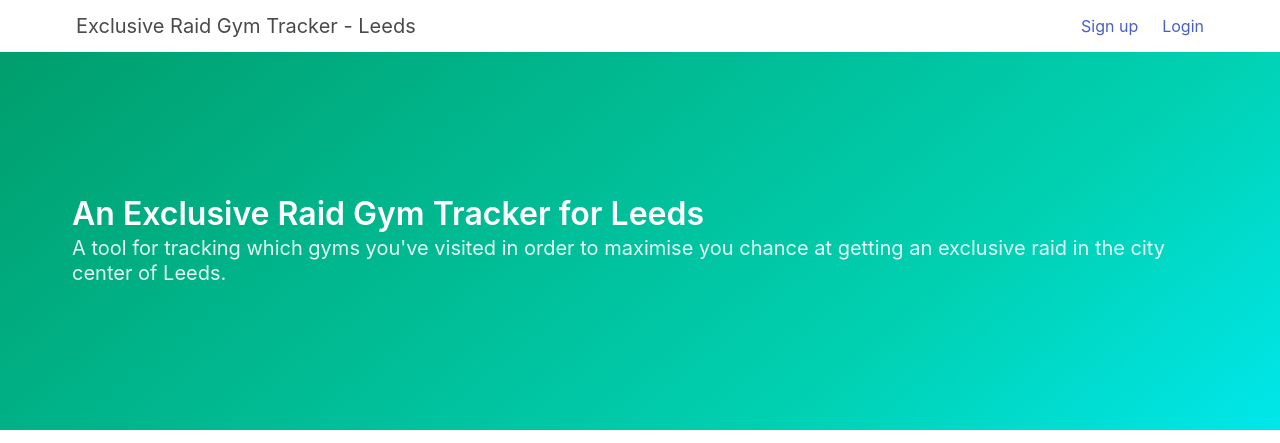
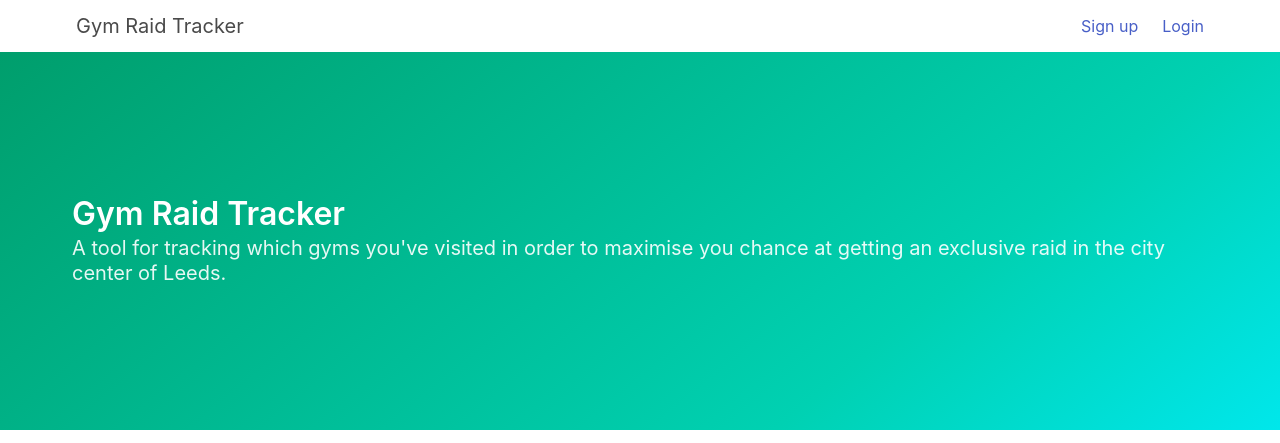
Before and after one commit to Gimpneek/exclusive-raid-gym-tracker, a Django app: template app/templates/app/homepage.html in a window 1280 px wide. Shown: the top 443 px of the page. Run offline with Django 3.2, Linux system fonts and the light colour scheme; the template is opened without the code that fills it, so the values that code supplies are empty; some libraries are stand-ins or nearby versions.

Commit message:
- Adding Pogo Leeds Logo

```diff
--- a/app/templates/app/base.html
+++ b/app/templates/app/base.html
@@ -3,7 +3,7 @@
 <head>
     <meta charset="UTF-8">
     <meta name="viewport" content="width=device-width, initial-scale=1">
-    <title>Exclusive Raid Gym Tracker - Leeds</title>
+    <title>Gym Raid Tracker</title>
     <link href="https://cdnjs.cloudflare.com/ajax/libs/bulma/0.5.1/css/bulma.min.css" rel="stylesheet"/>
     <style>
         .has-background-image{
@@ -20,7 +20,7 @@
           <div class="navbar-start">
             <div class="navbar-item">
               <h1 class="subtitle">
-                Exclusive Raid Gym Tracker - Leeds
+                Gym Raid Tracker
               </h1>
             </div>
           </div>
@@ -39,7 +39,7 @@
         <nav class="navbar is-hidden-desktop section">
                 <div class="columns is-mobile">
                     <div class="column">
-                        <h3 class="subtitle">Exclusive Raid Gym Tracker - Leeds</h3>
+                        <h3 class="subtitle">Gym Raid Tracker</h3>
                     </div>
                     <div class="column">
                         <div class="field is-grouped is-pulled-right">
@@ -71,7 +71,7 @@
       <div class="container">
         <div class="content has-text-centered">
           <p>
-            <strong>Exclusive Raid Tracker - Leeds</strong> by <a href="http://colinwren.is/awesome">Colin Wren</a>.
+            <strong>Raid Gym Tracker</strong> by <a href="http://colinwren.is/awesome">Colin Wren</a>.
           </p>
           <p>
             <a class="icon" href="https://github.com/gimpneek/exclusive_raid_tracker">
--- a/app/templates/app/homepage.html
+++ b/app/templates/app/homepage.html
@@ -4,7 +4,7 @@
       <div class="hero-body">
         <div class="container">
           <h1 class="title">
-            An Exclusive Raid Gym Tracker for Leeds
+            Gym Raid Tracker
           </h1>
           <h2 class="subtitle">
             A tool for tracking which gyms you've visited in order to maximise you chance at getting an exclusive raid in the city center of Leeds.
@@ -14,6 +14,11 @@
     </section>
 {%  endblock %}
 {% block content %}
+    <div class="columns">
+        <div class="column pull-right is-one-quarter is-hidden-tablet has-text-centered">
+            <img src="/static/pogo-leeds-logo-grey.png" style="max-width: 350px;">
+        </div>
+        <div class="column">
             <h2>How it works</h2>
             <ol>
                 <li><a href="/signup/">Sign up for an account</a></li>
@@ -25,4 +30,9 @@
                 <li>See when a raid is active on a gym you need to do a raid on</li>
                 <li>See how many others need to do a raid on a particular gym - so you can organise a raid party</li>
             </ul>
+        </div>
+        <div class="column pull-right is-one-quarter is-hidden-mobile">
+            <img src="/static/pogo-leeds-logo-grey.png">
+        </div>
+    </div>
 {% endblock %}
--- a/exclusive_raid_tracker/settings.py
+++ b/exclusive_raid_tracker/settings.py
@@ -118,9 +118,10 @@ USE_TZ = True
 
 # Static files (CSS, JavaScript, Images)
 # https://docs.djangoproject.com/en/1.11/howto/static-files/
-
 STATIC_URL = '/static/'
 LOGIN_URL = '/login/'
+STATIC_ROOT = 'app/static'
+
 
 if os.environ.get('PROD', '0') == '1':
     DEBUG = False
```
Also changed, not shown: app/static/pogo-leeds-logo.png (added). Lines whose indentation alone changed are shown as unchanged.
